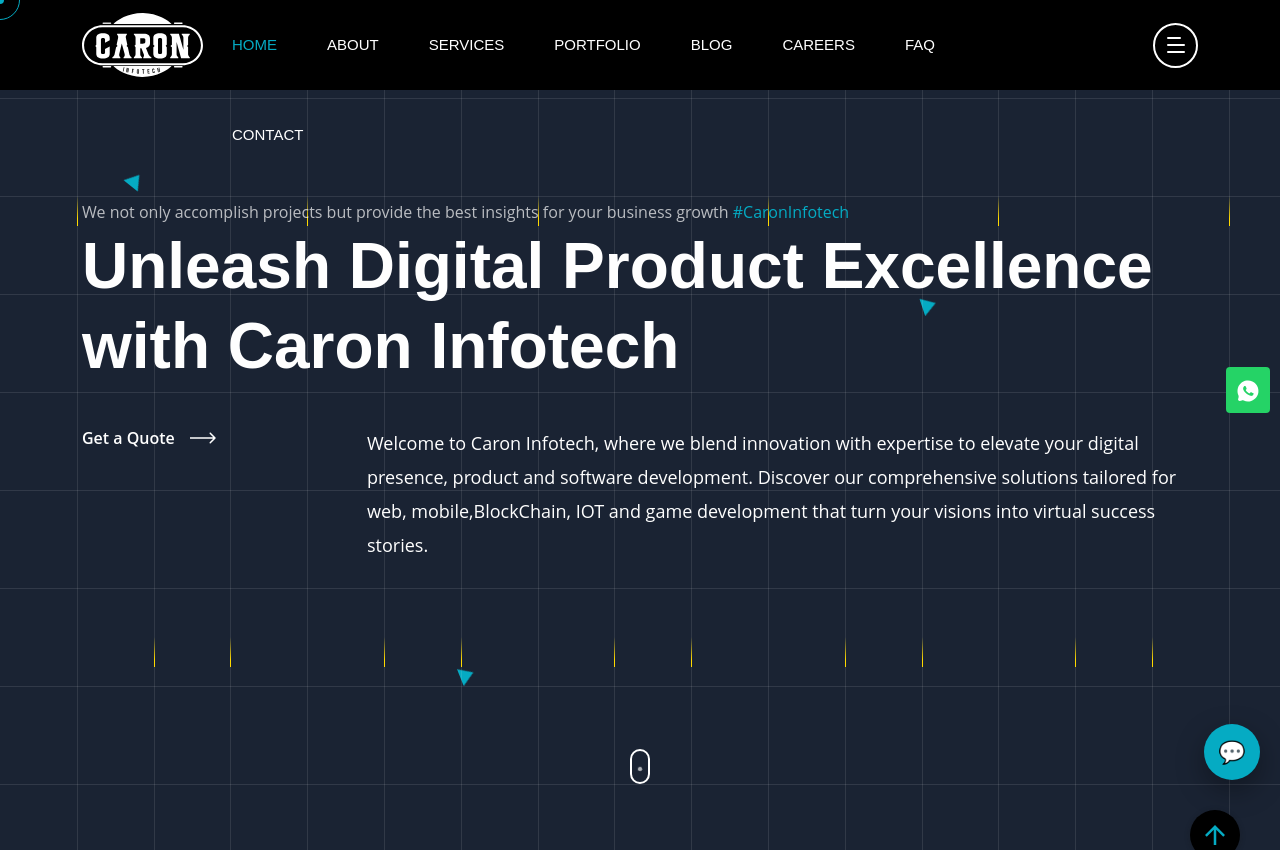
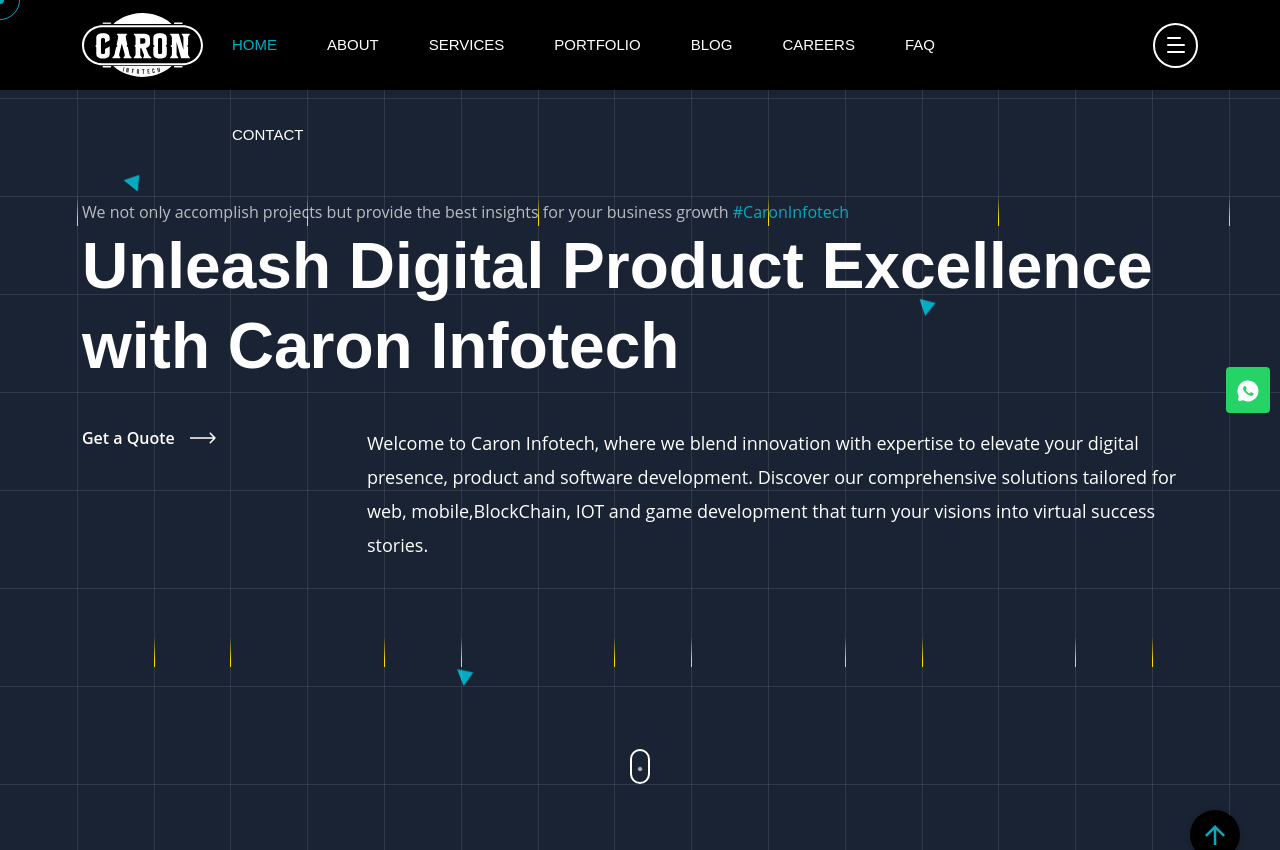
Before and after one commit to designerankush/caron_website, a PHP site: page /index.php in a window 1280 px wide. Shown: the top 850 px of the page. Run offline with PHP 8.4, Linux system fonts and the light colour scheme.

Commit message:
Chat bot button removed

```diff
--- a/includes/footer.php
+++ b/includes/footer.php
@@ -196,7 +196,7 @@
     </div>
   </div>
 
-  <button class="ci-fab" aria-label="Open Caron’s Assistant">💬</button>
+  <!-- <button class="ci-fab" aria-label="Open Caron’s Assistant">💬</button> -->
 </div>
 
 <style>
```
